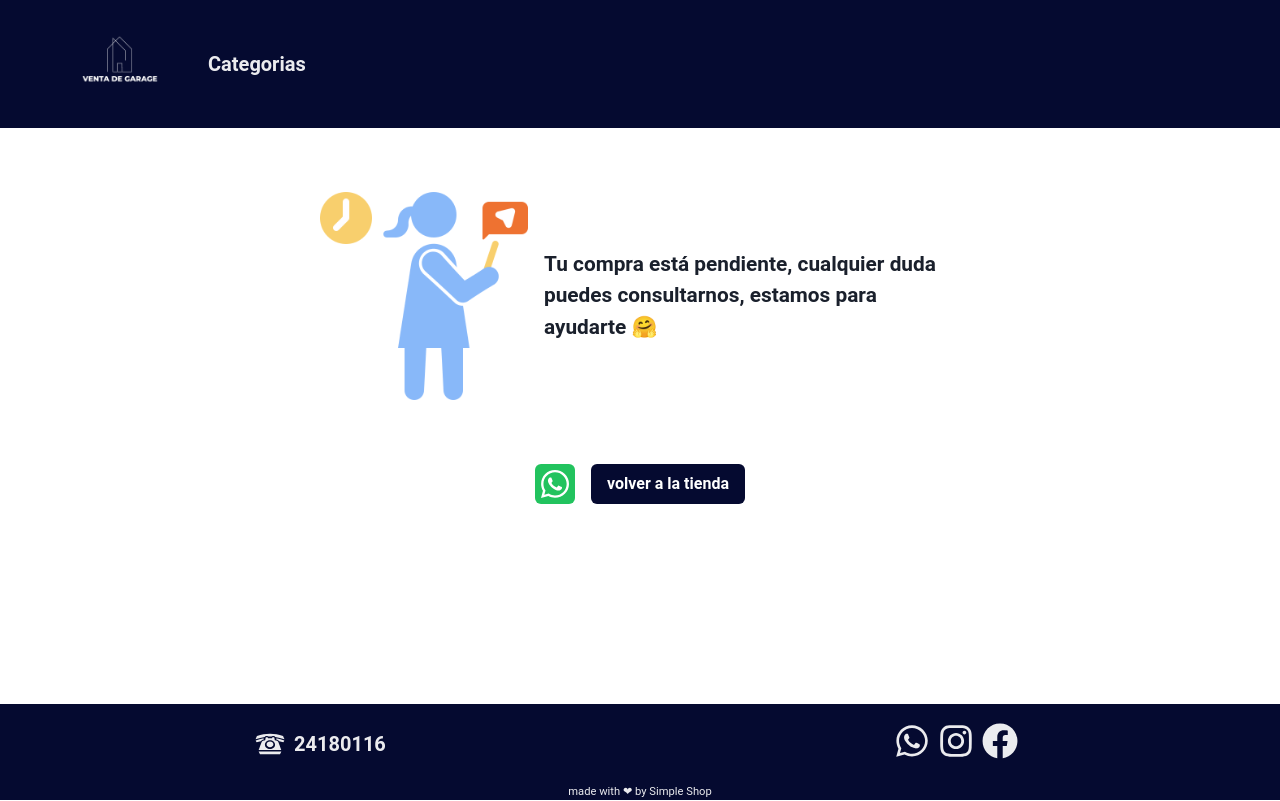
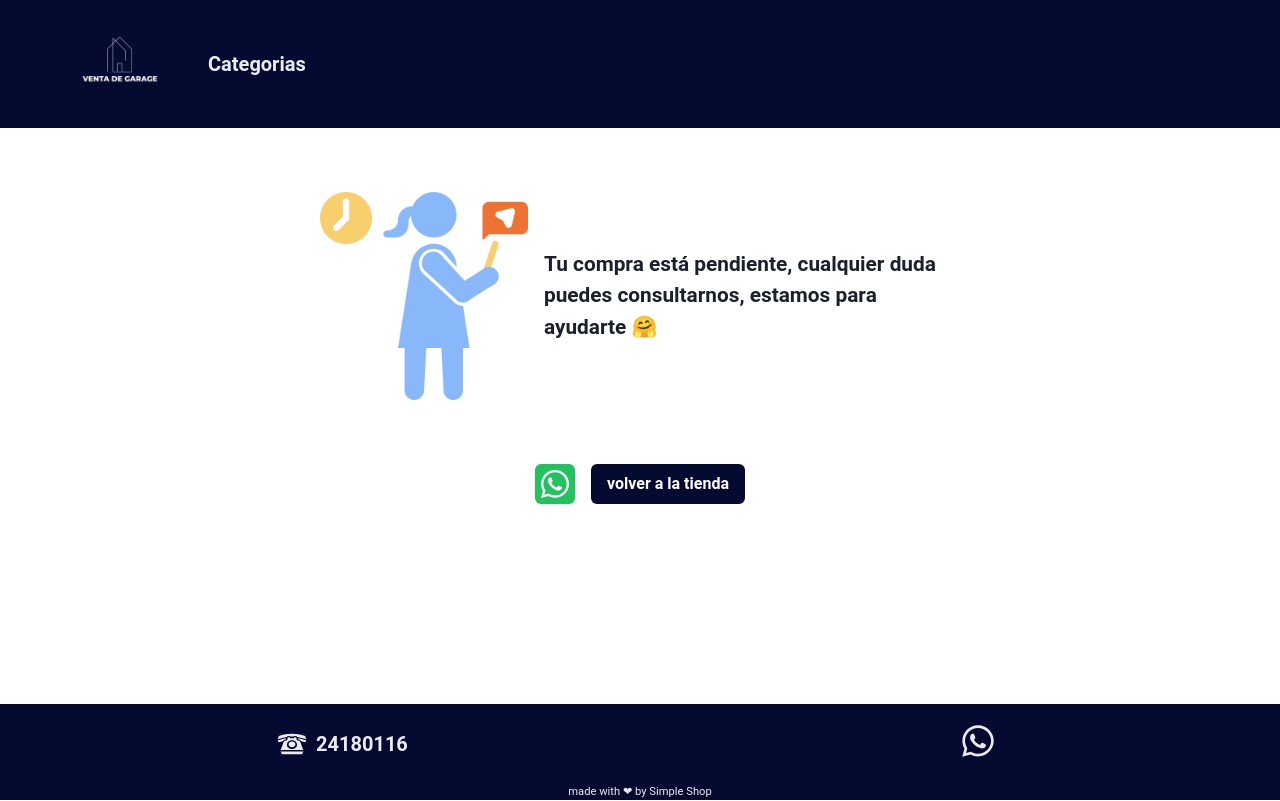
Before and after one commit to FernandoLeonett/mitienda, a Next.js app: page /Pending in a window 1280 px wide. Built offline with nearby package versions, Linux system fonts and the light colour scheme.

Commit message:
deleted instagram

```diff
--- a/components/FooterComponent/footerComponent.tsx
+++ b/components/FooterComponent/footerComponent.tsx
@@ -5,7 +5,7 @@ import { FaWhatsapp, FaInstagram, FaFacebook } from "react-icons/fa";
 import { GiRotaryPhone } from "react-icons/gi";
 import { urlWhatsaapp } from "utils/helper";
 import {
-  instagramAccount,
+  // instagramAccount,
   msgOWnerContact,
   whatsaapNumber,
   telefono,
@@ -55,24 +55,8 @@ const Footer = () => {
               aria-label={"link de whatssap  para confirmar la compra"}
             />
           </a>
-          <a target="_blank" href={instagramAccount} rel="noreferrer">
-            <Icon
-              h={9}
-              w={9}
-              marginRight={2}
-              color={"whiteAlpha.900"}
-              as={FaInstagram}
-            />
-          </a>
-          <a target="_blank" href={instagramAccount} rel="noreferrer">
-            <Icon
-              h={9}
-              w={9}
-              marginRight={2}
-              color={"whiteAlpha.900"}
-              as={FaFacebook}
-            />
-          </a>
+
+
         </Box>
       </Flex>
       <Text
```
